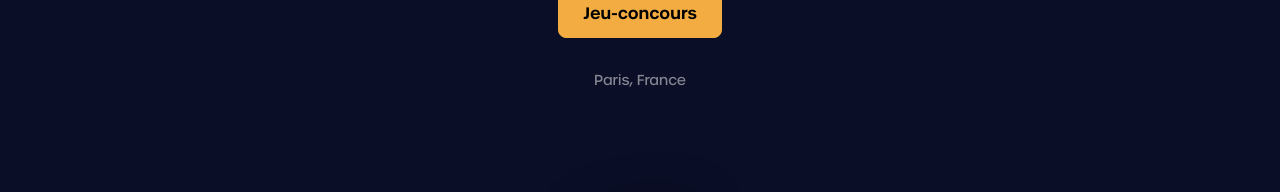
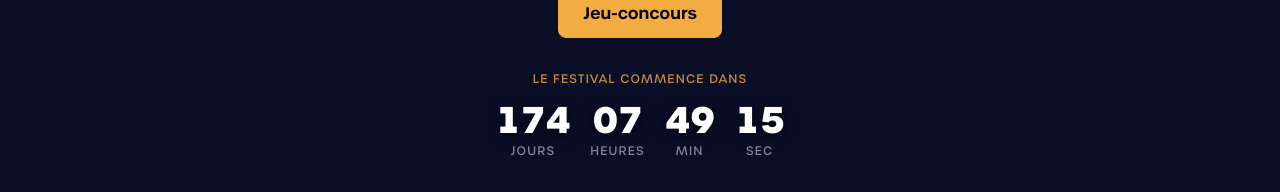
Before and after one commit to YannickYannick/Capital_Of_Fusion_version5, a Next.js app in the folder frontend/: page / in a window 1280 px wide. Shown: the part 537-729 px from the top of the page. Built offline with nearby package versions, Linux system fonts and the light colour scheme; no server answers.

Commit message:
feat: add festival countdown on homepage
Adds a live countdown to September 17, 2026 18:00 on the landing page,
with translations in French, English and Spanish.

https://claude.ai/code/session_014ME97tHusb3Kmro1gD8xRi

```diff
--- a/frontend/messages/en.json
+++ b/frontend/messages/en.json
@@ -70,7 +70,14 @@
     "ctaBookPass": "Book your pass",
     "ctaProgram": "Our program",
     "ctaGiveaway": "GIVEAWAY",
-    "footerLine": "Paris, France"
+    "footerLine": "Paris, France",
+    "countdown": {
+      "label": "Festival starts in",
+      "days": "days",
+      "hours": "hours",
+      "minutes": "min",
+      "seconds": "sec"
+    }
   },
   "artistEdit": {
     "loginRequired": "Sign in required.",
--- a/frontend/messages/es.json
+++ b/frontend/messages/es.json
@@ -70,7 +70,14 @@
     "ctaBookPass": "Reservar pase",
     "ctaProgram": "Nuestro programa",
     "ctaGiveaway": "Sorteo",
-    "footerLine": "París, Francia"
+    "footerLine": "París, Francia",
+    "countdown": {
+      "label": "El festival empieza en",
+      "days": "días",
+      "hours": "horas",
+      "minutes": "min",
+      "seconds": "seg"
+    }
   },
   "artistEdit": {
     "loginRequired": "Inicio de sesión obligatorio.",
--- a/frontend/messages/fr.json
+++ b/frontend/messages/fr.json
@@ -70,7 +70,14 @@
     "ctaBookPass": "Book your pass",
     "ctaProgram": "Notre programme",
     "ctaGiveaway": "Jeu-concours",
-    "footerLine": "Paris, France"
+    "footerLine": "Paris, France",
+    "countdown": {
+      "label": "Le festival commence dans",
+      "days": "jours",
+      "hours": "heures",
+      "minutes": "min",
+      "seconds": "sec"
+    }
   },
   "artistEdit": {
     "loginRequired": "Connexion requise.",
--- a/frontend/src/app/(main)/LandingPageClient.tsx
+++ b/frontend/src/app/(main)/LandingPageClient.tsx
@@ -8,6 +8,7 @@ import { Bebas_Neue } from "next/font/google";
 import { useTranslations } from "next-intl";
 import { usePlanetsOptions } from "@/contexts/PlanetsOptionsContext";
 import { prefetchExploreModules, usePrefetchExplore } from "@/hooks/usePrefetchExplore";
+import FestivalCountdown from "@/components/features/festival/FestivalCountdown";
 
 const ctaExploreFont = Bebas_Neue({
   weight: "400",
@@ -97,6 +98,8 @@ export default function LandingPageClient() {
                         </Link>
                     </div>
 
+                    <FestivalCountdown />
+
                     <p className="mt-8 text-sm text-white/50">
                         {t("footerLine")}
                     </p>
--- /dev/null
+++ b/frontend/src/components/features/festival/FestivalCountdown.tsx
@@ -0,0 +1,55 @@
+"use client";
+
+import { useEffect, useState } from "react";
+import { useTranslations } from "next-intl";
+
+const FESTIVAL_DATE = new Date("2026-09-17T18:00:00");
+
+function getTimeLeft() {
+  const diff = FESTIVAL_DATE.getTime() - Date.now();
+  if (diff <= 0) return null;
+  const days = Math.floor(diff / (1000 * 60 * 60 * 24));
+  const hours = Math.floor((diff % (1000 * 60 * 60 * 24)) / (1000 * 60 * 60));
+  const minutes = Math.floor((diff % (1000 * 60 * 60)) / (1000 * 60));
+  const seconds = Math.floor((diff % (1000 * 60)) / 1000);
+  return { days, hours, minutes, seconds };
+}
+
+export default function FestivalCountdown() {
+  const t = useTranslations("landing.countdown");
+  const [timeLeft, setTimeLeft] = useState(getTimeLeft);
+
+  useEffect(() => {
+    const id = setInterval(() => setTimeLeft(getTimeLeft()), 1000);
+    return () => clearInterval(id);
+  }, []);
+
+  if (!timeLeft) return null;
+
+  const units = [
+    { value: timeLeft.days, label: t("days") },
+    { value: timeLeft.hours, label: t("hours") },
+    { value: timeLeft.minutes, label: t("minutes") },
+    { value: timeLeft.seconds, label: t("seconds") },
+  ];
+
+  return (
+    <div className="mt-8 flex flex-col items-center gap-3">
+      <p className="text-xs uppercase tracking-widest text-[#f3ac41]/80">
+        {t("label")}
+      </p>
+      <div className="flex gap-3 sm:gap-5">
+        {units.map(({ value, label }) => (
+          <div key={label} className="flex flex-col items-center">
+            <span className="text-3xl sm:text-4xl font-bold tabular-nums text-white drop-shadow-[0_2px_8px_rgba(0,0,0,0.6)]">
+              {String(value).padStart(2, "0")}
+            </span>
+            <span className="text-[10px] sm:text-xs uppercase tracking-widest text-white/50 mt-1">
+              {label}
+            </span>
+          </div>
+        ))}
+      </div>
+    </div>
+  );
+}
```
